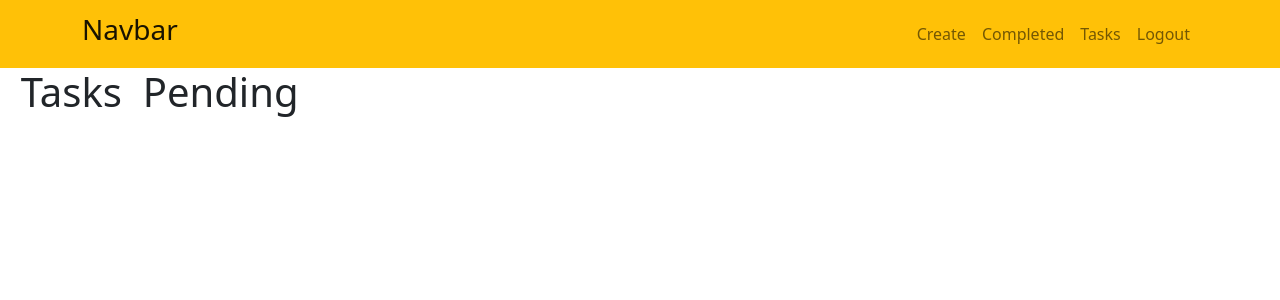
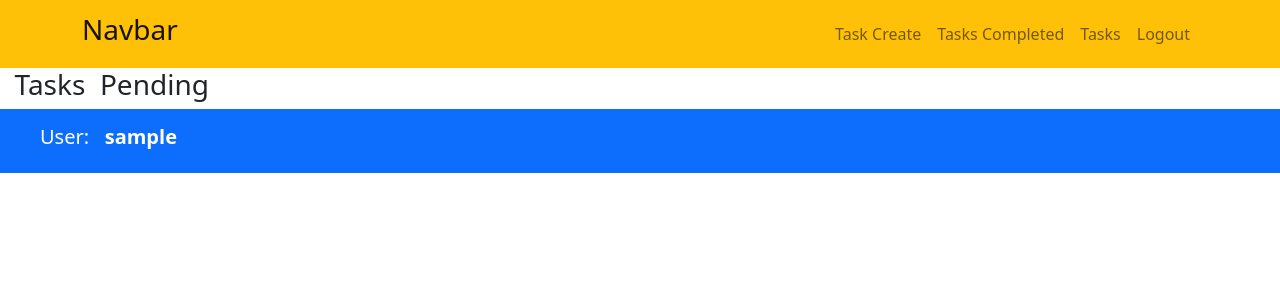
Before and after one commit to deepalquemy2119/Notas, a Django app: page /tasks/ in a window 1280 px wide. Shown: the top 300 px of the page. Run offline with Django 4.2, Linux system fonts and the light colour scheme; the visitor is signed in with stand-in values (Sample User, id 1); data that the repository does not hold is empty.

Commit message:
mejorar la UI de create_task

```diff
--- a/Pro_Notas/settings.py
+++ b/Pro_Notas/settings.py
@@ -106,7 +106,7 @@ AUTH_PASSWORD_VALIDATORS = [
 
 LANGUAGE_CODE = 'en-us'
 
-TIME_ZONE = 'UTC'
+TIME_ZONE = 'America/Argentina/Buenos_Aires'
 
 USE_I18N = True
 
--- a/Tasks/templates/_navbar.html
+++ b/Tasks/templates/_navbar.html
@@ -14,17 +14,17 @@
     </button>
     <div class="collapse navbar-collapse" id="navbarNav">
       <ul class="navbar-nav ms-auto">
-        <li class="nav-item">
-          <a href="/" class="nav-link"></a>
-        </li>
+        <!-- <li class="nav-item">
+          <a href="/" class="nav-link">Hola</a>
+        </li> -->
         {% if user.is_authenticated %}
 
         <li class="nav-item">
-          <a href="{% url 'create_task' %}" class="nav-link">Create</a>
+          <a href="{% url 'create_task' %}" class="nav-link">Task Create</a>
         </li>
         <li class="nav-item">
           <a href="{% url 'tasks_completed' %}" class="nav-link"
-            >Completed</a
+            >Tasks Completed</a
           >
 
         </li>
--- a/Tasks/templates/signup.html
+++ b/Tasks/templates/signup.html
@@ -5,7 +5,7 @@
 
 
 <div class="container">
-  <h1>Signup</h1>
+  <h3>Signup</h3>
 
   {{error}}
 
--- a/Tasks/templates/tasks.html
+++ b/Tasks/templates/tasks.html
@@ -1,23 +1,44 @@
 {% extends 'base.html' %}
+{% load tz %}
 
+<!-- {% load static %} -->
 
 {% block content %}
 
-<h1> &nbsp; Tasks &nbsp;Pending</h1>
+<!-- <head>
+
+  <link rel="stylesheet" href="{% static 'templates/static/css/tasks.css' %}">
+</head> -->
+
+<h3> &nbsp; Tasks &nbsp;Pending</h3>
+
+<div class="d-flex justify-content-between align-items-center p-3 mb-4 bg-primary text-white">
+  <!-- Descripción de Usuario -->
+  <h5 class="ms-4">User: <span class="fw-bold">&nbsp;&nbsp;{{user}}</span></h5>
+</div>
 
 <ul>
   {% for task in tasks %}
-  <li>
-    <a href="{% url 'task_detail' task.id %}">
-      {% if task.important %}
-      <strong>{{task.title}}</strong>
-      {% else %} {{task.id}} {{task.title}} {% endif %}
-      <p>{{task.description}}</p>
+  <li class="d-flex justify-content-between align-items-center">
+    <a href="{% url 'task_detail' task.id %}" class="d-flex">
+      <span class="task-title">
+        {% if task.important %}
+          <strong>{{task.title}}</strong>
+        {% else %}
+          {{task.title}}
+        {% endif %}
+      </span>
 
-      <h3>{{task.datecompleted|date:'M j Y:i'}}</h3>
+      <span class="task-date m">{{ task.datecompleted|localtime|date:"M d, Y h:i A" }} &nbsp;</span>
     </a>
   </li>
   {% endfor %}
 </ul>
 
 {% endblock %}
+
+
+<!--     localtime: Convierte la fecha y hora a la zona horaria local configurada en settings.py.
+    date:"M d, Y h:i A": Formatea la fecha y hora para mostrarla como "Feb 8, 2025 03:30 PM".
+
+Si task.datecompleted está en UTC y necesitas ajustarlo a la zona horaria local antes de formatearlo, el filtro localtime se encarga de hacer esa conversión. -->
```
Also changed, not shown: Tasks/forms.py (+11 -2 lines), Tasks/templates/create_task.html (+35 -7 lines), Tasks/templates/static/css/tasks.css (added, +7 -0 lines), Tasks/templates/task_detail.html (+6 -7 lines).
